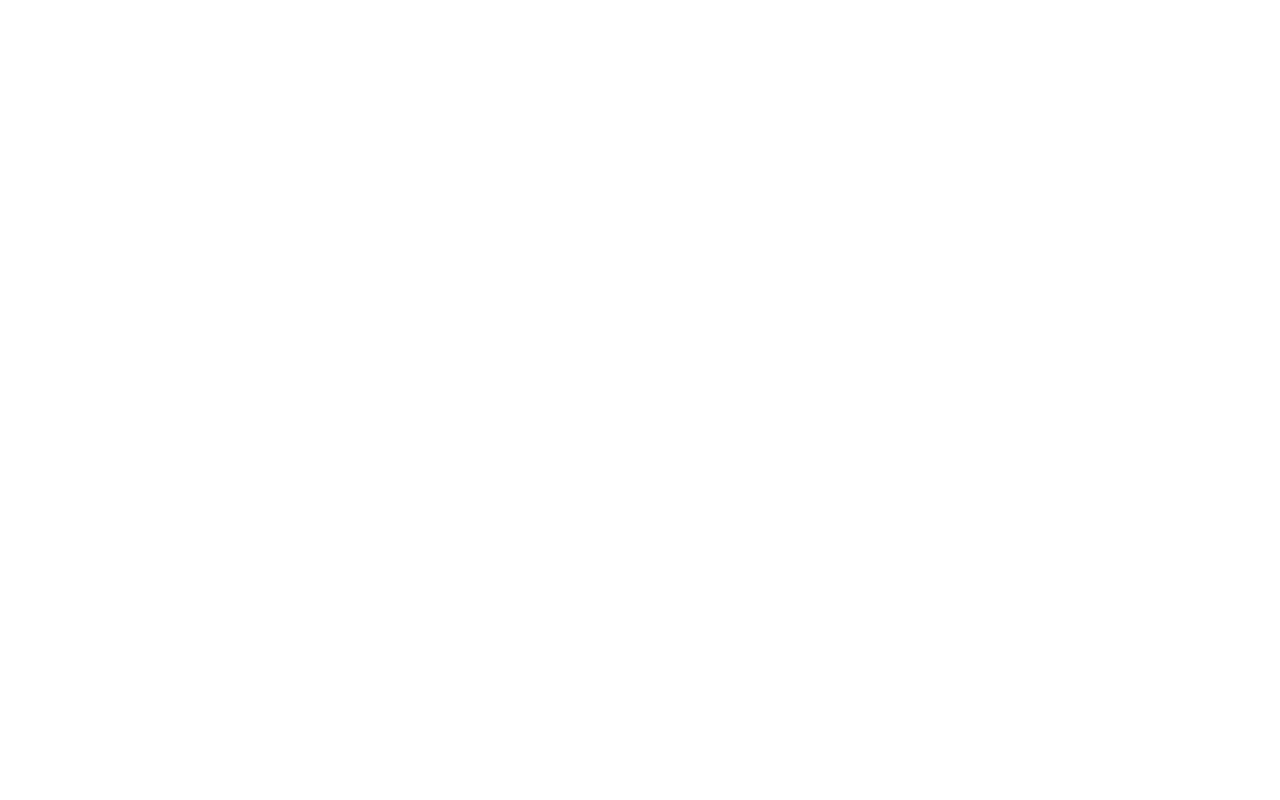
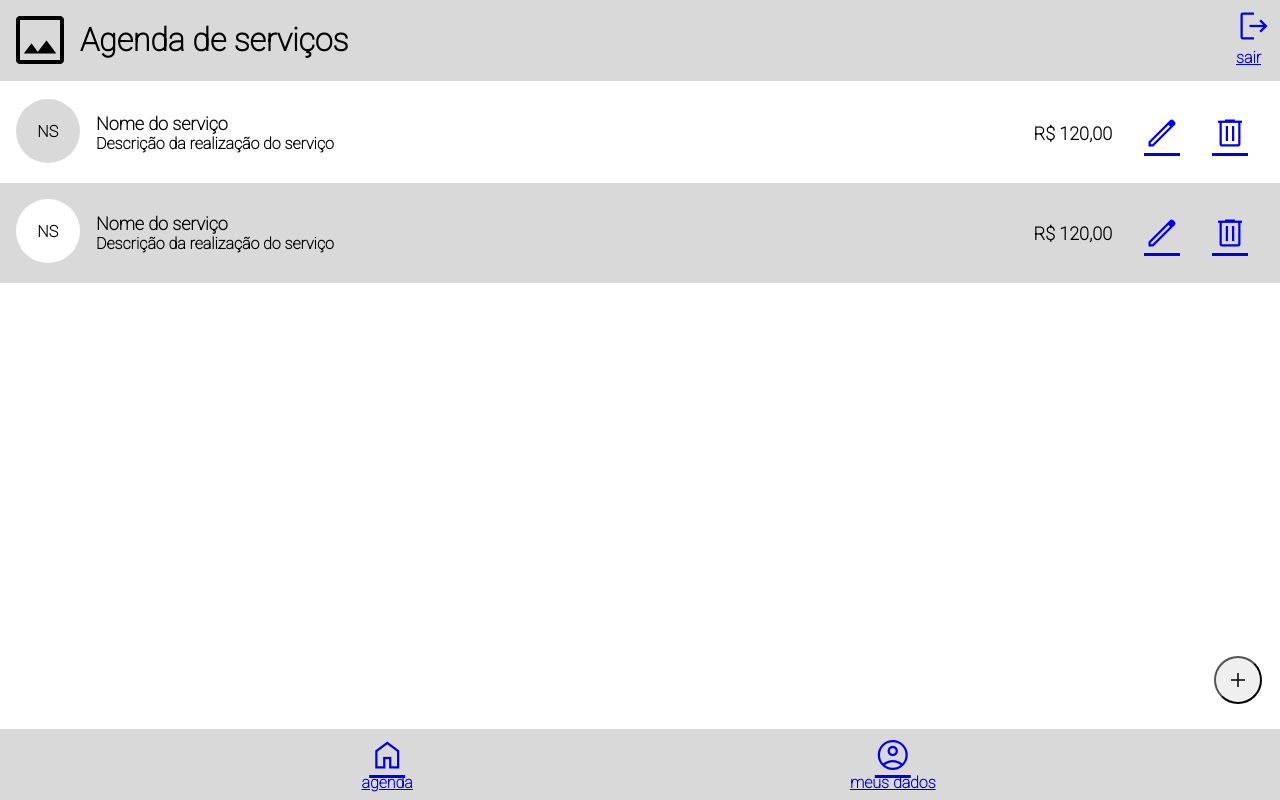
Before and after one commit to marcorcjunior/estetica-automotiva, a plain HTML site: page src/pages/cliente/agendamentos/index.html in a window 1280 px wide. Drawn offline with nearby package versions, Linux system fonts and the light colour scheme.

Commit message:
Jornada full cliente
Jornada full cliente

```diff
--- /dev/null
+++ b/src/pages/cliente/agendamentos/form.html
@@ -0,0 +1,72 @@
+<!DOCTYPE html>
+<html lang="pt-BR">
+
+<head>
+    <meta charset="UTF-8">
+    <meta http-equiv="X-UA-Compatible" content="IE=edge">
+    <meta name="viewport" content="width=device-width, initial-scale=1.0">
+    <title>Autoestétic</title>
+
+    <link rel="stylesheet" href="../../../assets/css/styles.css" />
+    <link rel="stylesheet"
+        href="https://fonts.googleapis.com/css2?family=Material+Symbols+Outlined:opsz,wght,FILL,GRAD@20..48,100..700,0..1,-50..200" />
+
+    <link rel="preconnect" href="https://fonts.googleapis.com">
+    <link rel="preconnect" href="https://fonts.gstatic.com" crossorigin>
+    <link href="https://fonts.googleapis.com/css2?family=Roboto:wght@100&display=swap" rel="stylesheet">
+
+</head>
+
+<body>
+
+    <header style="background-color: #D9D9D9;">
+        <span alt="Autoestétic" class="material-symbols-outlined" style="font-size: 64px; padding: 8px;">
+            image
+        </span>
+        <h1>Manutenção agenda de serviços</h1>
+        <div class="container"></div>
+        <a href="../../../../src/" style="flex: 0; flex-direction: column; align-items: center; padding: 8px;">
+            <span alt="sair" class="material-symbols-outlined" style="font-size: 36px;">
+                logout
+            </span>
+            <label>sair</label>
+        </a>
+    </header>
+    <br />
+
+    <main class="container" style="padding-left: 16px; padding-right: 16px;">
+
+        <h2>
+            Formulario de dados
+        </h2>
+        <br />
+
+        <form class="container" action="./" method="post/put" id="form-cad-agenda">
+
+            <select name="carros" id="carros">
+                <option value="" disabled selected>Selecione o carro</option>
+            </select>
+
+            <br />
+
+            <select name="servicos" id="servicos">
+                <option value="" disabled selected>Selecione o serviço</option>
+            </select>
+
+            <br />
+
+            <input type="date" />
+
+            <br />
+
+            <br />
+            <button type="submit" form="form-cad-agenda" value="Adicionar/Editar">Adicionar/Editar</button>
+
+        </form>
+
+    </main>
+
+
+</body>
+
+</html>
--- a/src/pages/cliente/agendamentos/index.html
+++ b/src/pages/cliente/agendamentos/index.html
@@ -0,0 +1,177 @@
+<!DOCTYPE html>
+<html lang="pt-BR">
+
+<head>
+    <meta charset="UTF-8">
+    <meta http-equiv="X-UA-Compatible" content="IE=edge">
+    <meta name="viewport" content="width=device-width, initial-scale=1.0">
+    <title>Autoestétic</title>
+
+    <link rel="stylesheet" href="../../../assets/css/styles.css" />
+    <link rel="stylesheet"
+        href="https://fonts.googleapis.com/css2?family=Material+Symbols+Outlined:opsz,wght,FILL,GRAD@20..48,100..700,0..1,-50..200" />
+
+    <link rel="preconnect" href="https://fonts.googleapis.com">
+    <link rel="preconnect" href="https://fonts.gstatic.com" crossorigin>
+    <link href="https://fonts.googleapis.com/css2?family=Roboto:wght@100&display=swap" rel="stylesheet">
+
+</head>
+
+<body>
+
+    <header style="background-color: #D9D9D9;">
+        <span alt="Autoestétic" class="material-symbols-outlined" style="font-size: 64px; padding: 8px;">
+            image
+        </span>
+        <h1>Agenda de serviços</h1>
+        <div class="container"></div>
+        <a href="../../../../src/" style="flex: 0; flex-direction: column; align-items: center; padding: 8px;">
+            <span alt="sair" class="material-symbols-outlined" style="font-size: 36px;">
+                logout
+            </span>
+            <label>sair</label>
+        </a>
+    </header>
+    <br />
+
+    <main class="container">
+
+        <ul>
+            <li class="container-row" style="padding: 16px;">
+
+                <div>
+                    <div class="container-row"
+                        style="width: 64px; height: 64px; justify-content: center; background-color: #D9D9D9; border-radius: 50%;">
+                        <div class="container"></div>
+                        <div class="container">
+                            <div class="container"></div>
+                            <label style="font-size: medium;">
+                                NS
+                            </label>
+                            <div class="container"></div>
+                        </div>
+                        <div class="container"></div>
+                    </div>
+                </div>
+
+                <div class="container" style="padding-left: 16px; justify-content: center;">
+                    <label style="font-size: large;">
+                        Nome do serviço
+                    </label>
+                    <label>
+                        Descrição da realização do serviço
+                    </label>
+                </div>
+
+                <div>
+                    <div class="container-row">
+                        <div class="container" style="padding: 16px; justify-content: center;">
+                            <label style="white-space: nowrap; font-size: large;">
+                                R$ 120,00
+                            </label>
+                        </div>
+
+                        <a href="../agendamentos/form.html" class="container" style="padding: 16px;">
+                            <span alt="sair" class="material-symbols-outlined" style="font-size: 36px;">
+                                edit
+                            </span>
+                        </a>
+                        <a href="../agendamentos/form.html" class="container" style="padding: 16px;">
+                            <span alt="sair" class="material-symbols-outlined" style="font-size: 36px;">
+                                delete
+                            </span>
+                        </a>
+                    </div>
+                </div>
+
+            </li>
+
+            <li class="container" style="padding: 16px; background-color: #D9D9D9;">
+                <div class="container-row">
+
+                    <div>
+                        <div class="container-row"
+                            style="width: 64px; height: 64px; justify-content: center; background-color: #FFFFFF; border-radius: 50%;">
+                            <div class="container"></div>
+                            <div class="container">
+                                <div class="container"></div>
+                                <label style="font-size: medium;">
+                                    NS
+                                </label>
+                                <div class="container"></div>
+                            </div>
+                            <div class="container"></div>
+                        </div>
+                    </div>
+
+                    <div class="container" style="padding-left: 16px; justify-content: center;">
+                        <label style="font-size: large;">
+                            Nome do serviço
+                        </label>
+                        <label>
+                            Descrição da realização do serviço
+                        </label>
+                    </div>
+
+                    <div>
+                        <div class="container-row">
+                            <div class="container" style="padding: 16px; justify-content: center;">
+                                <label style="white-space: nowrap; font-size: large;">
+                                    R$ 120,00
+                                </label>
+                            </div>
+                            <a href="../agendamentos/form.html" class="container" style="padding: 16px;">
+                                <span alt="sair" class="material-symbols-outlined" style="font-size: 36px;">
+                                    edit
+                                </span>
+                            </a>
+                            <a href="../agendamentos/form.html" class="container" style="padding: 16px;">
+                                <span alt="sair" class="material-symbols-outlined" style="font-size: 36px;">
+                                    delete
+                                </span>
+                            </a>
+                        </div>
+                    </div>
+
+                </div>
+
+            </li>
+
+        </ul>
+
+        <button onclick="location.href = './form.html'" style="position: absolute; right: 18px; bottom: 96px; width: 48px; height: 48px; justify-content: center; border-radius: 50%;">
+            <div class="container"></div>
+            <div class="container">
+                <span alt="sair" class="material-symbols-outlined" style="font-size: 24px;">
+                    add
+                </span>
+            </div>
+            <div class="container"></div>
+        </button>
+
+    </main>
+
+    <footer class="container-row" style="background-color: #D9D9D9; padding: 8px;">
+        <div class="container"></div>
+
+        <a href="../agendamentos/" class="container" style="align-items: center;">
+            <span alt="home" class="material-symbols-outlined" style="font-size: 36px;">
+                home
+            </span>
+            <label>agenda</label>
+        </a>
+        <div class="container"></div>
+        <a href="../meus-dados/" class="container" style="align-items: center;">
+            <span alt="home" class="material-symbols-outlined" style="font-size: 36px;">
+                account_circle
+            </span>
+            <label>meus dados</label>
+        </a>
+
+        <div class="container"></div>
+    </footer>
+
+
+</body>
+
+</html>
```
Also changed, not shown: src/pages/cliente/meus-dados/index.html (+112 -0 lines), src/pages/funcionario/servicos/index.html (+2 -1 lines).
